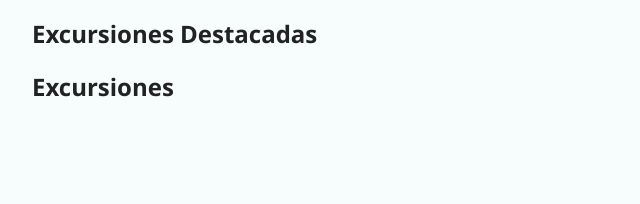
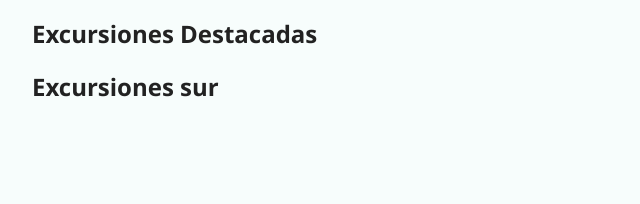
Before and after one commit to reiniercg/chento, a plain HTML site: page index.html in a window 1280 px wide. Shown: the part 309-513 px from the top of the page, 0-640 px from the left. Drawn offline with Linux system fonts and the light colour scheme; a script that the page names is missing.

Commit message:
Update index.html

```diff
--- a/index.html
+++ b/index.html
@@ -18,7 +18,7 @@
     <div class="galeria">
 <!-- Aquí puedes insertar tarjetas de excursiones con imágenes y descripciones -->
         <div>
-            <h2>Excursiones</h2>
+            <h2>Excursiones sur</h2>
         </div>
     </div>
 </section>
```
